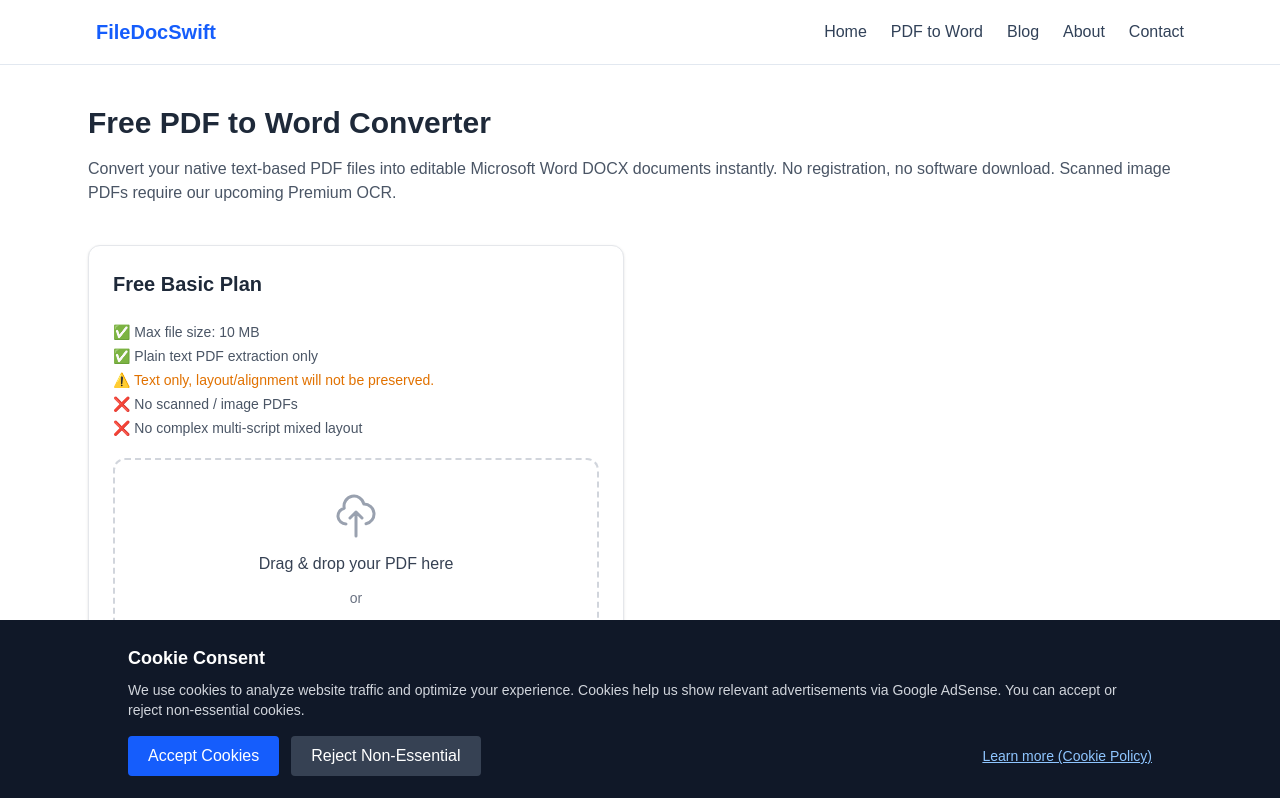
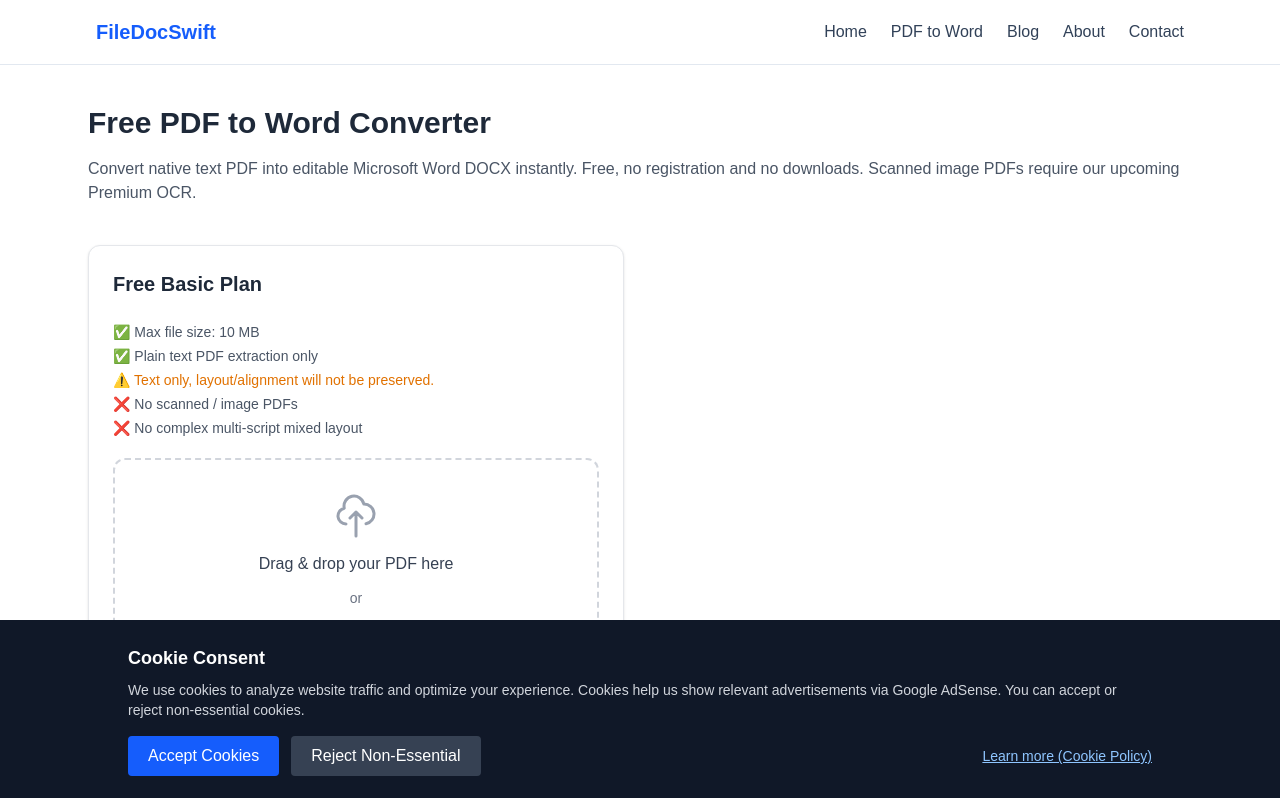
Before and after one commit to yrzhuang-max/my-next-site, a Next.js app in the folder my-next-site/: page /pdf-to-word in a window 1280 px wide. Shown: the top 798 px of the page. Built offline with nearby package versions, Linux system fonts and the light colour scheme.

Commit message:
seo: refine pdf-to-word intro copy, nav text: PDF to Word Converter

```diff
--- a/my-next-site/app/pdf-to-word/page.tsx
+++ b/my-next-site/app/pdf-to-word/page.tsx
@@ -46,8 +46,8 @@ export default function PdfToWordPage() {
     <main className="max-w-6xl mx-auto px-4 py-10 sm:px-6">
       <h1 className="text-3xl font-bold text-gray-800 mb-4">Free PDF to Word Converter</h1>
       <p className="text-gray-600 mb-10">
-        Convert your native text-based PDF files into editable Microsoft Word DOCX documents instantly.
-        No registration, no software download. Scanned image PDFs require our upcoming Premium OCR.
+        Convert native text PDF into editable Microsoft Word DOCX instantly.
+        Free, no registration and no downloads. Scanned image PDFs require our upcoming Premium OCR.
       </p>
 
       <div className="grid md:grid-cols-2 gap-8">
```
